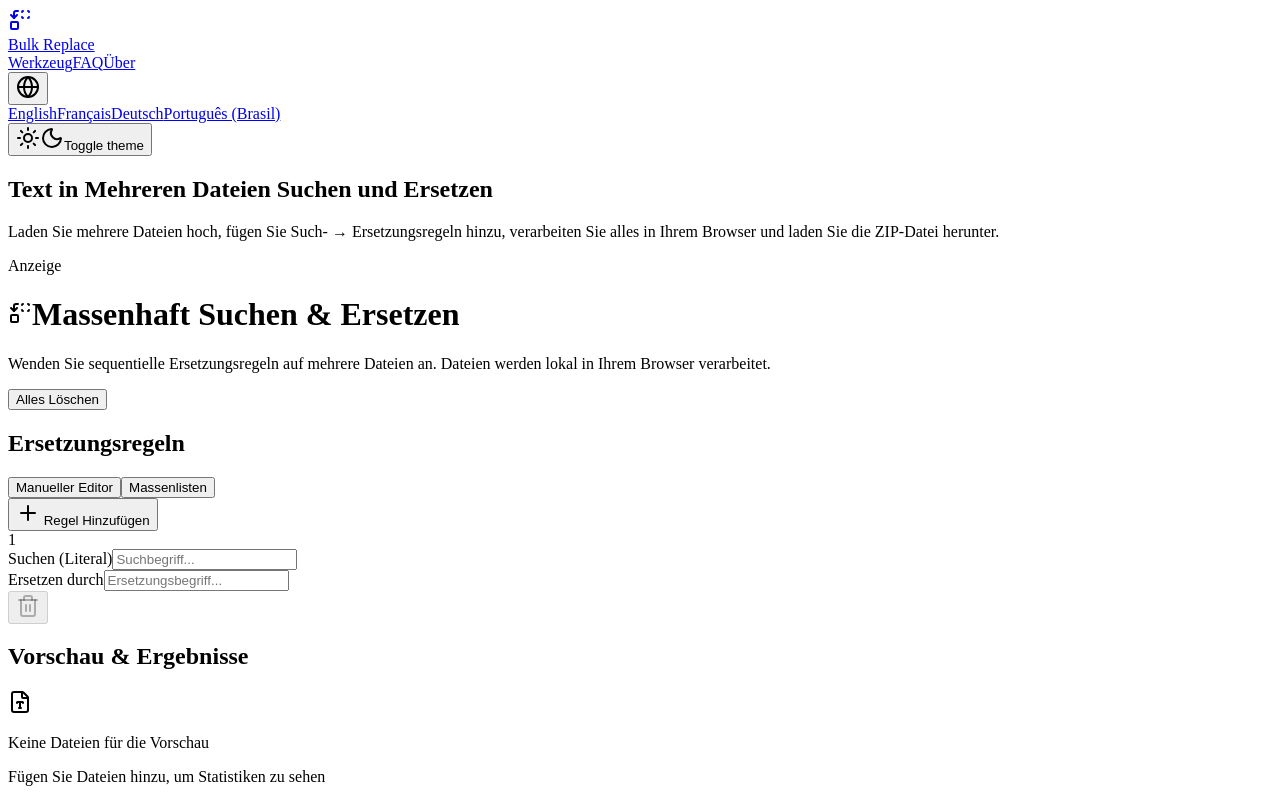
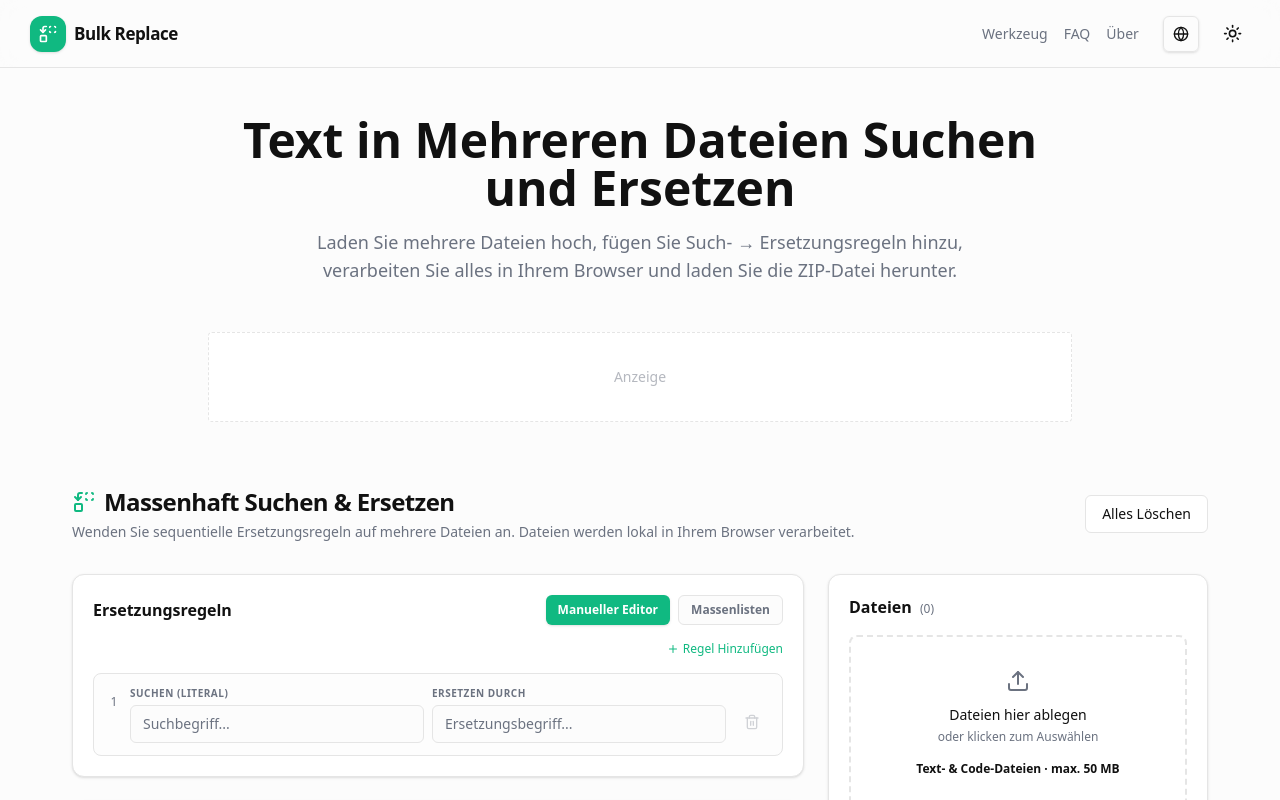
Before and after one commit to Navneetthukrul/bulk-find-replace, a Next.js app: page /de in a window 1280 px wide. Shown: the top 800 px of the page. Built offline with nearby package versions, Linux system fonts and the light colour scheme.

Commit message:
Fix styling for localized pages

```diff
--- a/src/app/de/layout.tsx
+++ b/src/app/de/layout.tsx
@@ -1,9 +1,23 @@
 import type { Metadata } from "next";
 import Script from "next/script";
+import { Inter, JetBrains_Mono } from "next/font/google";
+import "../globals.css";
 import { ThemeProvider } from "@/components/theme-provider";
 import { Header } from "@/components/layout/header";
+import { dictionaries } from "@/i18n/dictionaries";
 import { Footer } from "@/components/layout/footer";
-import { dictionaries } from "@/i18n/dictionaries";
+
+const inter = Inter({
+  variable: "--font-inter",
+  subsets: ["latin"],
+  display: "swap",
+});
+
+const jetbrainsMono = JetBrains_Mono({
+  variable: "--font-jetbrains-mono",
+  subsets: ["latin"],
+  display: "swap",
+});
 
 export default function RootLayout({
   children,
@@ -28,7 +42,7 @@ export default function RootLayout({
         </Script>
       </head>
       <body
-        className={`var(--font-inter) var(--font-jetbrains-mono) min-h-screen bg-background text-foreground antialiased selection:bg-accent/30 overflow-x-hidden`}
+        className={`${inter.variable} ${jetbrainsMono.variable} min-h-screen bg-background text-foreground antialiased selection:bg-accent/30 overflow-x-hidden`}
       >
         <ThemeProvider
           attribute="class"
--- a/src/app/fr/layout.tsx
+++ b/src/app/fr/layout.tsx
@@ -1,9 +1,23 @@
 import type { Metadata } from "next";
 import Script from "next/script";
+import { Inter, JetBrains_Mono } from "next/font/google";
+import "../globals.css";
 import { ThemeProvider } from "@/components/theme-provider";
 import { Header } from "@/components/layout/header";
+import { dictionaries } from "@/i18n/dictionaries";
 import { Footer } from "@/components/layout/footer";
-import { dictionaries } from "@/i18n/dictionaries";
+
+const inter = Inter({
+  variable: "--font-inter",
+  subsets: ["latin"],
+  display: "swap",
+});
+
+const jetbrainsMono = JetBrains_Mono({
+  variable: "--font-jetbrains-mono",
+  subsets: ["latin"],
+  display: "swap",
+});
 
 export default function RootLayout({
   children,
@@ -28,7 +42,7 @@ export default function RootLayout({
         </Script>
       </head>
       <body
-        className={`var(--font-inter) var(--font-jetbrains-mono) min-h-screen bg-background text-foreground antialiased selection:bg-accent/30 overflow-x-hidden`}
+        className={`${inter.variable} ${jetbrainsMono.variable} min-h-screen bg-background text-foreground antialiased selection:bg-accent/30 overflow-x-hidden`}
       >
         <ThemeProvider
           attribute="class"
--- a/src/app/pt-br/layout.tsx
+++ b/src/app/pt-br/layout.tsx
@@ -1,9 +1,23 @@
 import type { Metadata } from "next";
 import Script from "next/script";
+import { Inter, JetBrains_Mono } from "next/font/google";
+import "../globals.css";
 import { ThemeProvider } from "@/components/theme-provider";
 import { Header } from "@/components/layout/header";
+import { dictionaries } from "@/i18n/dictionaries";
 import { Footer } from "@/components/layout/footer";
-import { dictionaries } from "@/i18n/dictionaries";
+
+const inter = Inter({
+  variable: "--font-inter",
+  subsets: ["latin"],
+  display: "swap",
+});
+
+const jetbrainsMono = JetBrains_Mono({
+  variable: "--font-jetbrains-mono",
+  subsets: ["latin"],
+  display: "swap",
+});
 
 export default function RootLayout({
   children,
@@ -28,7 +42,7 @@ export default function RootLayout({
         </Script>
       </head>
       <body
-        className={`var(--font-inter) var(--font-jetbrains-mono) min-h-screen bg-background text-foreground antialiased selection:bg-accent/30 overflow-x-hidden`}
+        className={`${inter.variable} ${jetbrainsMono.variable} min-h-screen bg-background text-foreground antialiased selection:bg-accent/30 overflow-x-hidden`}
       >
         <ThemeProvider
           attribute="class"
```
